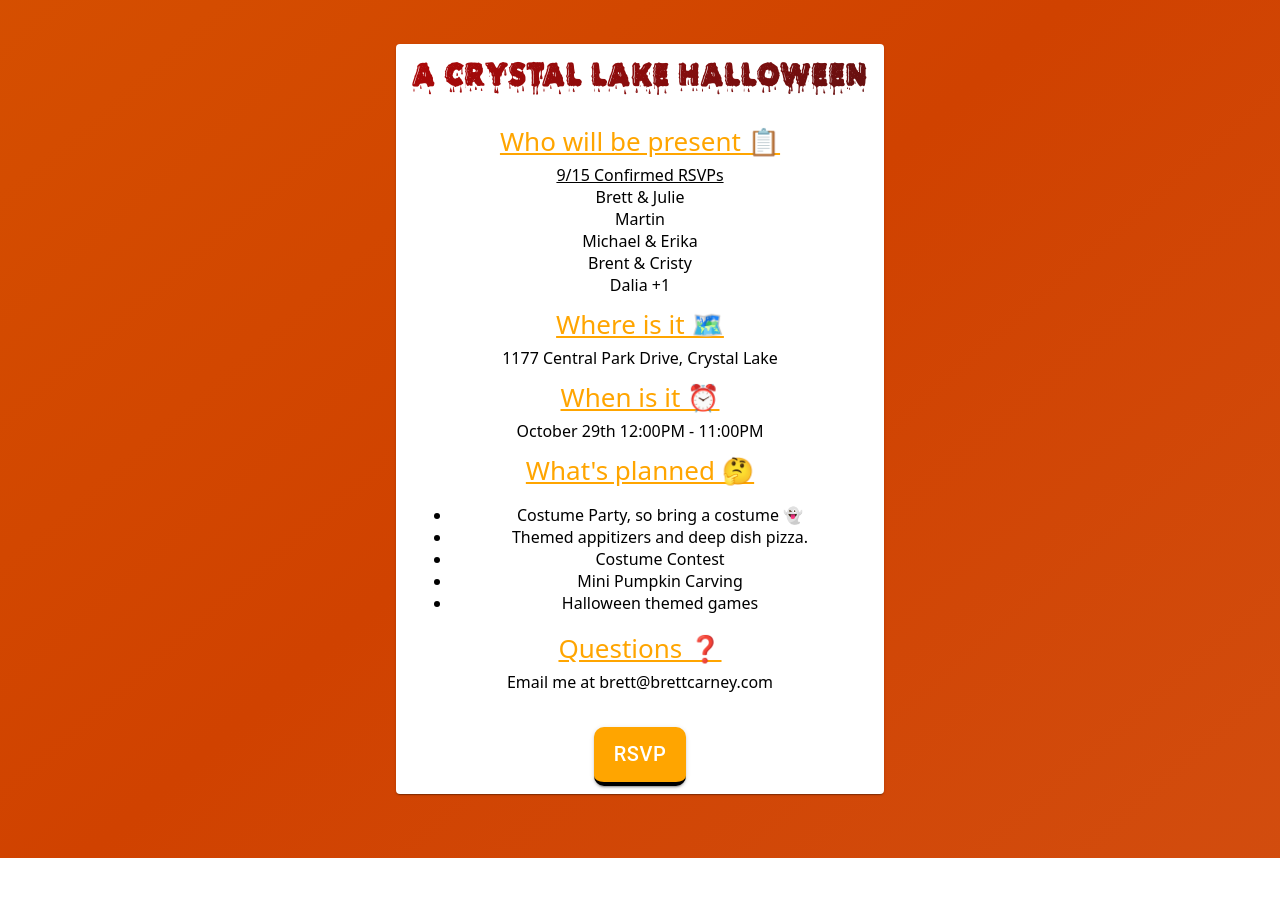
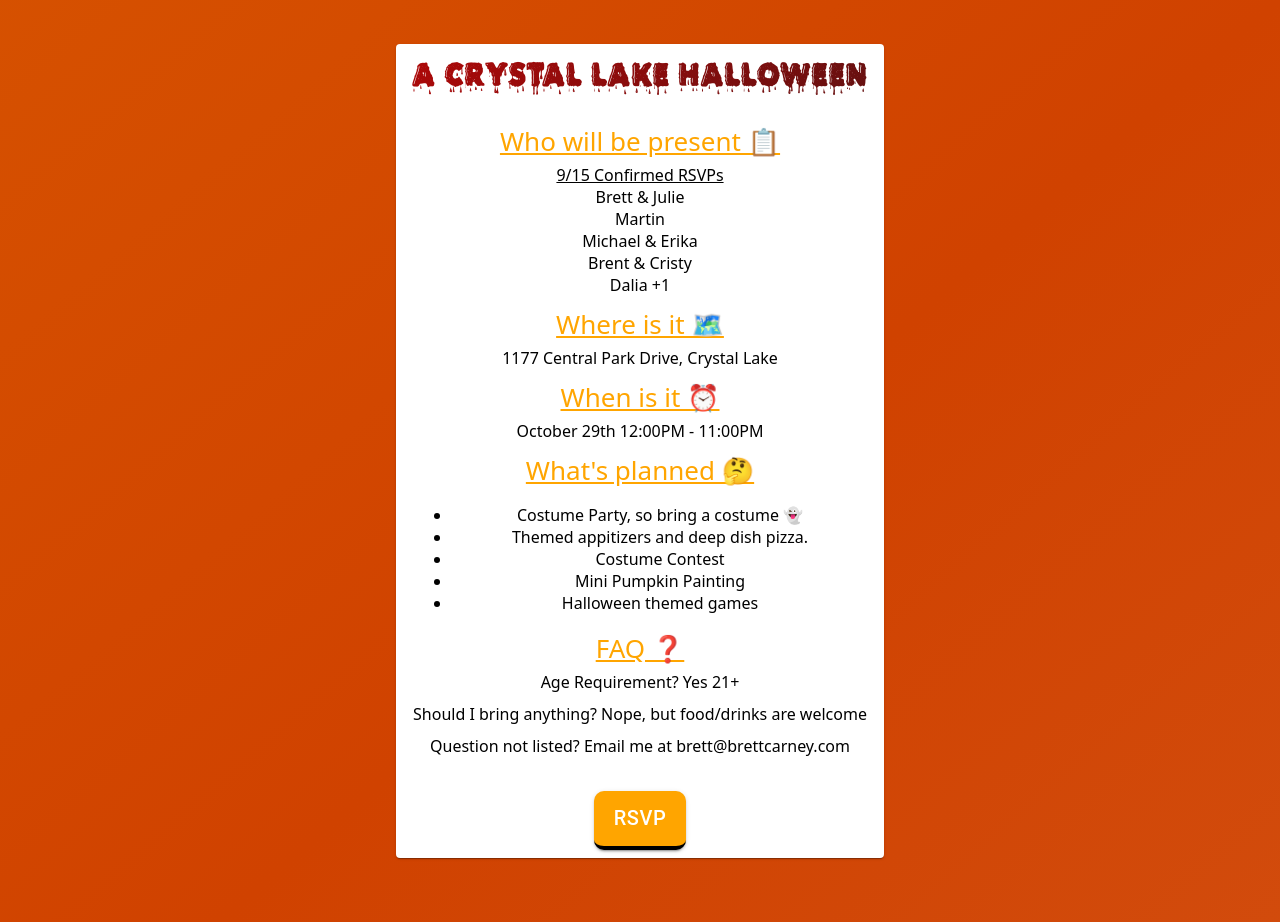
Before and after one commit to breadboi/personal-rsvp, a React (Create React App) app: page / in a window 1280 px wide. Before the commit the page ends 858 px from the top, so only its background shows below. Built offline with nearby package versions, Linux system fonts and the light colour scheme.

Commit message:
Updated with some faqs

```diff
--- a/src/components/pages/HomePage.jsx
+++ b/src/components/pages/HomePage.jsx
@@ -79,13 +79,15 @@ export default class HomePage extends React.Component {
                                 <li>Costume Party, so bring a costume 👻</li>
                                 <li>Themed appitizers and deep dish pizza.</li>
                                 <li>Costume Contest</li>
-                                <li>Mini Pumpkin Carving</li>
+                                <li>Mini Pumpkin Painting</li>
                                 <li>Halloween themed games</li>
                             </ul>
                         </div>
 
-                        <div style={styles.secondaryHeader}><u>Questions ❓</u></div>
-                        <div style={styles.afterUnderlineContent}>Email me at brett@brettcarney.com</div>
+                        <div style={styles.secondaryHeader}><u>FAQ ❓</u></div>
+                        <div style={styles.afterUnderlineContent}>Age Requirement? Yes 21+</div>
+                        <div style={styles.afterUnderlineContent}>Should I bring anything? Nope, but food/drinks are welcome</div>
+                        <div style={styles.afterUnderlineContent}>Question not listed? Email me at brett@brettcarney.com</div>
 
 
                     </CardContent>
```
